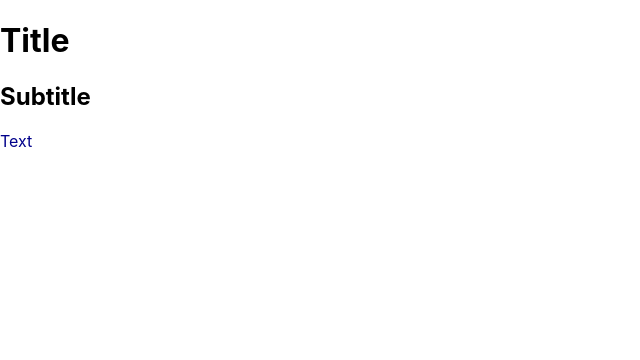
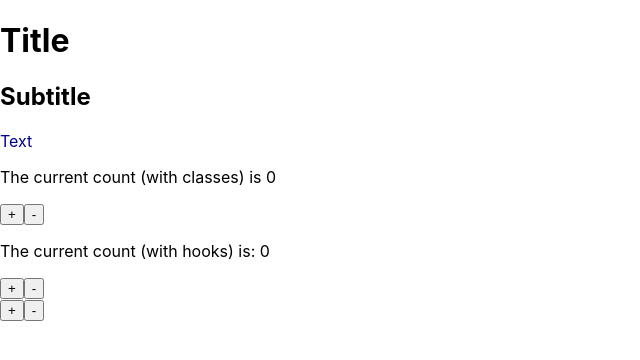
Before and after one commit to carlosaore/react-sandbox, a React (Create React App) app: page / in a window 1280 px wide. Shown: the top 360 px of the page, without its empty margins (0-640 px from the left). Built offline with nearby package versions, Linux system fonts and the light colour scheme.

Commit message:
Added counter components, one with classes and one with hooks.

```diff
--- a/src/App.js
+++ b/src/App.js
@@ -1,9 +1,14 @@
+import Counter from "./components/Counter";
+import CounterWithHooks from "./components/CounterHooks";
+
 function App() {
     return (
         <div>
             <h1>Title</h1>
             <h2>Subtitle</h2>
             <p className="main-text">Text</p>
+            <Counter />
+            <CounterWithHooks />
         </div>
     );
 }
--- /dev/null
+++ b/src/components/Counter.js
@@ -0,0 +1,28 @@
+import React from 'react';
+
+class Counter extends React.Component {
+    constructor(props) {
+        super(props);
+
+        this.state = {
+            count : 0
+        };
+
+    }
+
+    setCount = (value) => this.setState({count : this.state.count + value});
+    addToCount = () => this.setCount(+1);
+    removeFromCount = () => this.setCount(-1);
+
+    render() {
+        return (
+            <>
+                <p>{`The current count (with classes) is ${this.state.count}`}</p>
+                <button onClick={this.addToCount}>+</button>
+                <button onClick={this.removeFromCount}>-</button>
+            </>
+        );
+    }
+}
+
+export default Counter;
--- /dev/null
+++ b/src/components/CounterHooks.js
@@ -0,0 +1,24 @@
+import React, { useState } from 'react';
+
+const CounterWithHooks = () => {
+    const [count, setCount] = useState(0);
+
+    const addToCount = () => setCount(count + 1)
+    const removeFromCount = () => setCount(count - 1);
+    const withEvent = (event) => {
+        setCount(count + (event.target.innerHTML === '+' ? 1 : - 1));
+    };
+
+    return (
+        <>
+            <p>{`The current count (with hooks) is: ${count}`}</p>
+            <button onClick={addToCount}>+</button>
+            <button onClick={removeFromCount}>-</button>
+            <br/>
+            <button onClick={event => withEvent(event)}>+</button>
+            <button onClick={event => withEvent(event)}>-</button>
+        </>
+    )
+};
+
+export default CounterWithHooks;
```
Lines whose indentation alone changed are shown as unchanged.
